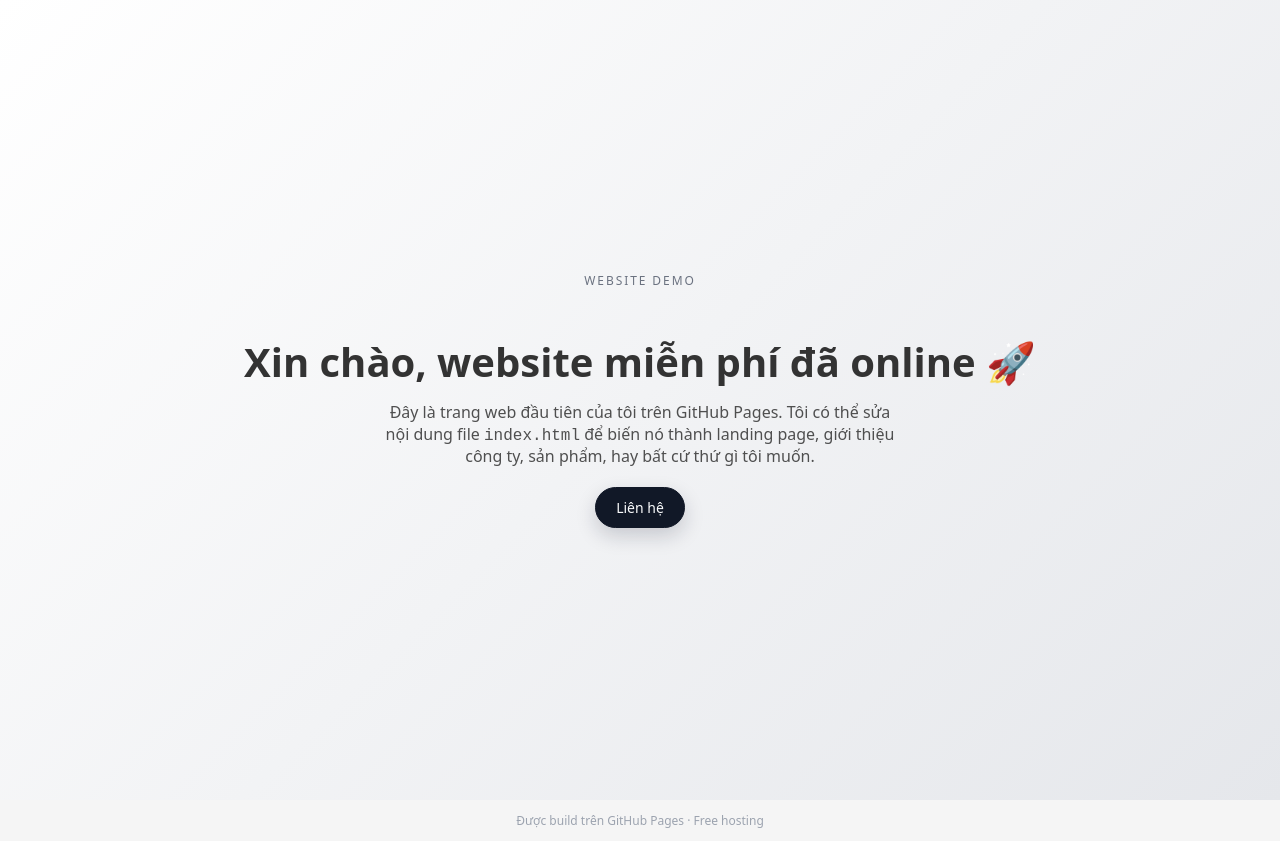
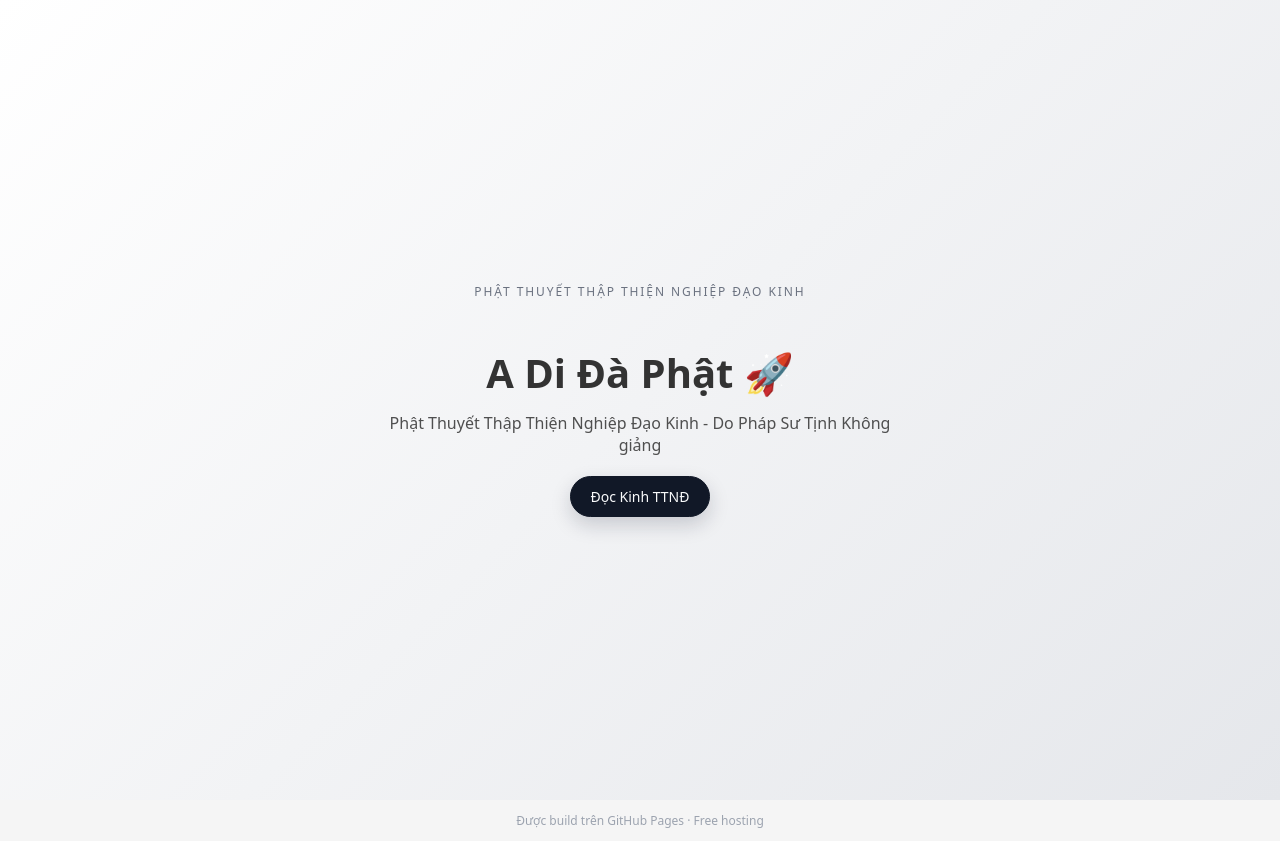
Before and after one commit to m-invoice/PhatThuyetTTNDKinh, a plain HTML site: page index.html in a window 1280 px wide. Drawn offline with Linux system fonts and the light colour scheme.

Commit message:
Update index.html

```diff
--- a/index.html
+++ b/index.html
@@ -69,13 +69,12 @@
 </head>
 <body>
   <section class="hero">
-    <div class="tag">Website demo</div>
-    <h1>Xin chào, website miễn phí đã online 🚀</h1>
+    <div class="tag">Phật Thuyết Thập Thiện Nghiệp Đạo Kinh</div>
+    <h1>A Di Đà Phật 🚀</h1>
     <p>
-      Đây là trang web đầu tiên của tôi trên GitHub Pages.
-      Tôi có thể sửa nội dung file <code>index.html</code> để biến nó thành landing page, giới thiệu công ty, sản phẩm, hay bất cứ thứ gì tôi muốn.
+      Phật Thuyết Thập Thiện Nghiệp Đạo Kinh - Do Pháp Sư Tịnh Không giảng
     </p>
-    <a class="btn" href="mailto:you@example.com">Liên hệ</a>
+    <a class="btn" href="/PhatThuyetTTND-Kinh-Full">Đọc Kinh TTNĐ</a>
   </section>
   <footer>
     Được build trên GitHub Pages · Free hosting
```
